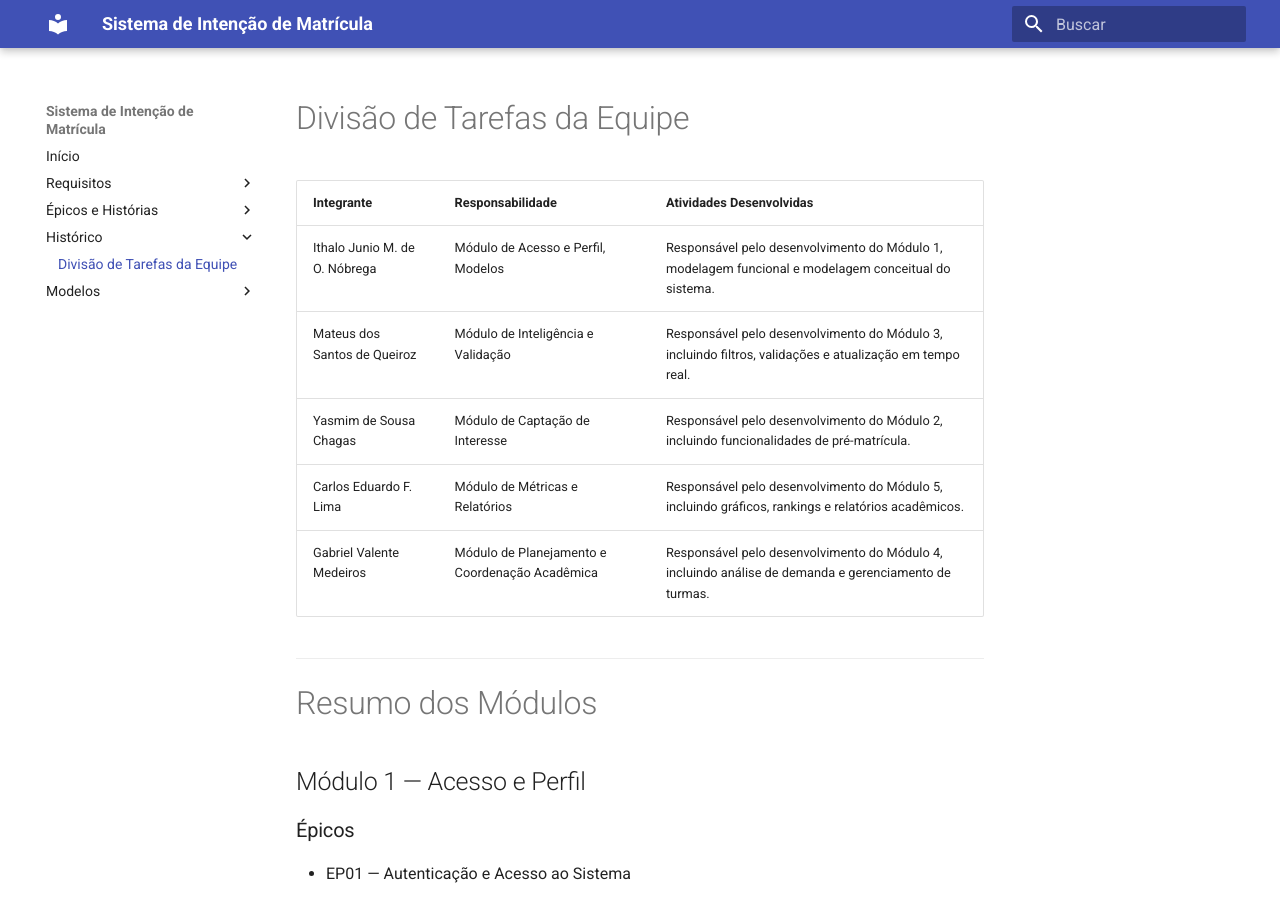
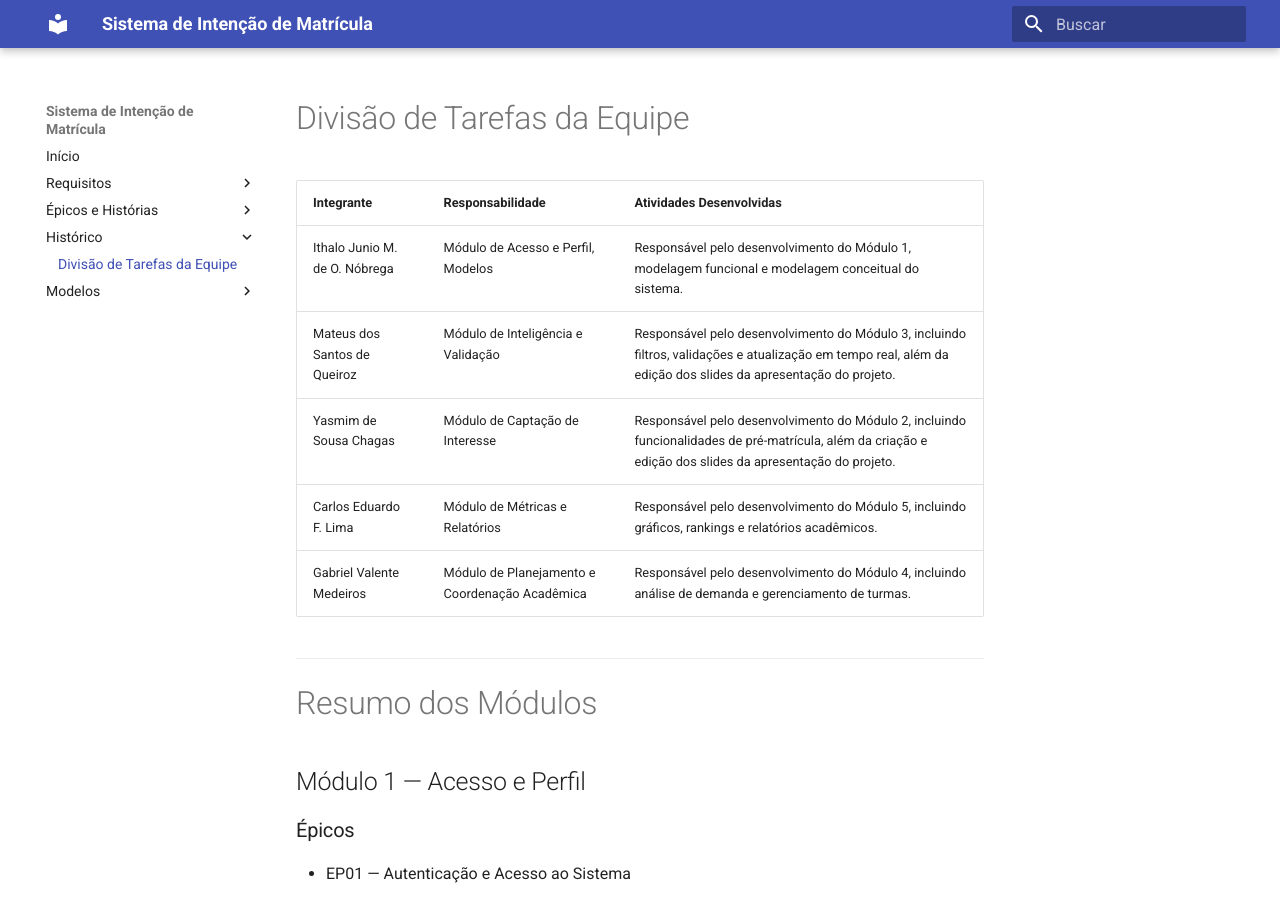
Before and after one commit to si-2026-1/Sistema_de_intencao_de_matricula, an MkDocs documentation site: the page built from docs/Historico/historico.md, in a window 1280 px wide and 900 px high. Built offline with MkDocs 1.6.1 and Material for MkDocs 9.7.7, drawn with Linux system fonts in a browser that asks for light colours.

Commit message:
Update responsibilities and activities in historico.md
Added details about slide editing responsibilities for Mateus and Yasmim.

```diff
--- a/docs/Historico/historico.md
+++ b/docs/Historico/historico.md
@@ -3,8 +3,8 @@
 | Integrante | Responsabilidade | Atividades Desenvolvidas |
 |---|---|---|
 | Ithalo Junio M. de O. Nóbrega | Módulo de Acesso e Perfil, Modelos | Responsável pelo desenvolvimento do Módulo 1, modelagem funcional e modelagem conceitual do sistema. |
-| Mateus dos Santos de Queiroz | Módulo de Inteligência e Validação | Responsável pelo desenvolvimento do Módulo 3, incluindo filtros, validações e atualização em tempo real. |
-| Yasmim de Sousa Chagas | Módulo de Captação de Interesse | Responsável pelo desenvolvimento do Módulo 2, incluindo funcionalidades de pré-matrícula. |
+| Mateus dos Santos de Queiroz | Módulo de Inteligência e Validação | Responsável pelo desenvolvimento do Módulo 3, incluindo filtros, validações e atualização em tempo real, além da edição dos slides da apresentação do projeto. |
+| Yasmim de Sousa Chagas | Módulo de Captação de Interesse | Responsável pelo desenvolvimento do Módulo 2, incluindo funcionalidades de pré-matrícula, além da criação e edição dos slides da apresentação do projeto. |
 | Carlos Eduardo F. Lima | Módulo de Métricas e Relatórios | Responsável pelo desenvolvimento do Módulo 5, incluindo gráficos, rankings e relatórios acadêmicos. |
 | Gabriel Valente Medeiros | Módulo de Planejamento e Coordenação Acadêmica | Responsável pelo desenvolvimento do Módulo 4, incluindo análise de demanda e gerenciamento de turmas. |
 
```
